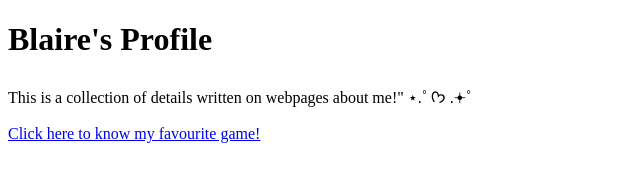
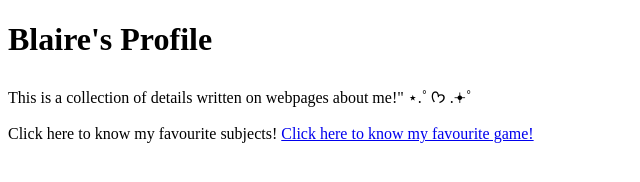
Before and after one commit to blzy12/Lithium-Lab3-Asuncion, a plain HTML site: page index.html in a window 1280 px wide. Shown: the whole page, without its empty margins (0-640 px from the left). Drawn offline with Linux system fonts and the light colour scheme.

Commit message:
Update index.html

```diff
--- a/index.html
+++ b/index.html
@@ -12,6 +12,7 @@
 		<h1> Blaire's Profile </h1>
 		<p> This is a collection of details written on webpages about me!"
 		⋆.˚ ᡣ𐭩 .𖥔˚ </p>
+	    	<a heref="subjects.html"> Click here to know my favourite subjects!
 		<a href="games.html"> Click here to know my favourite game!
     </body>
 </html>
```
